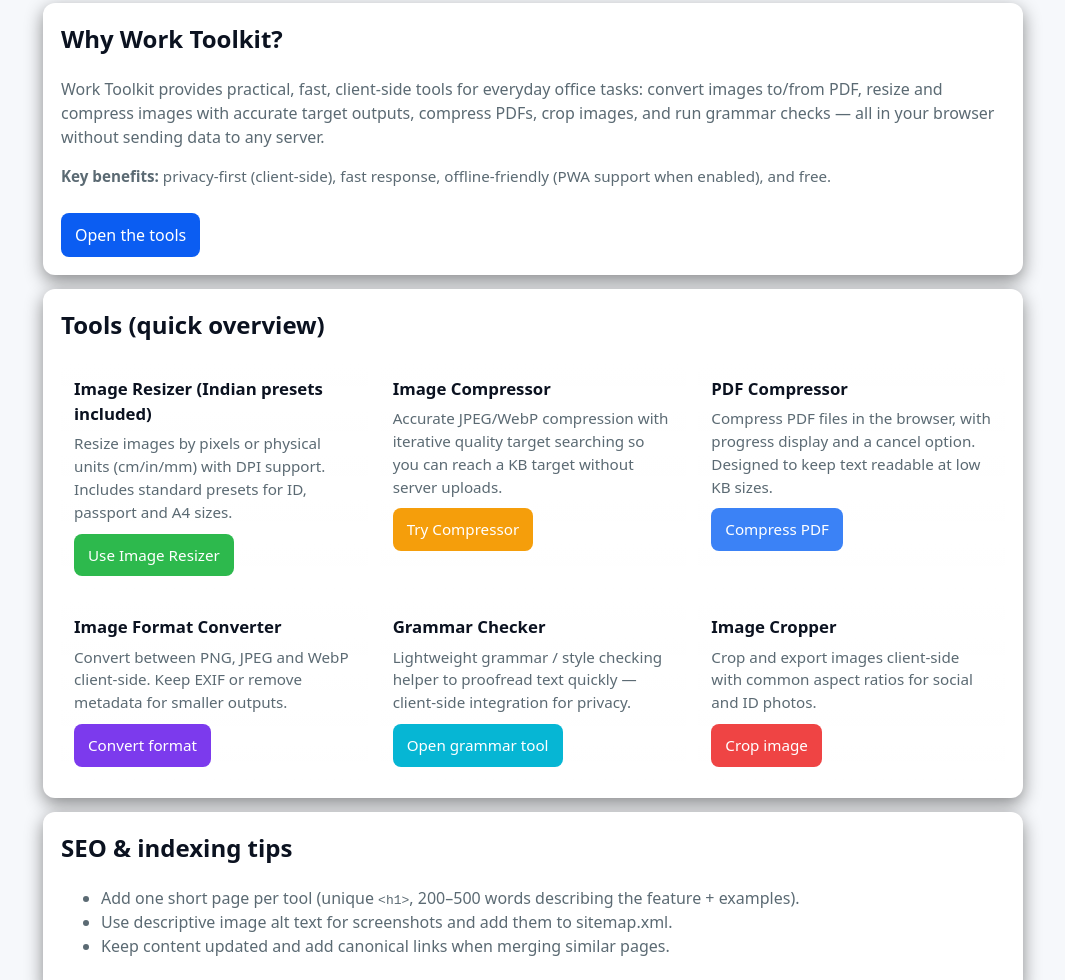
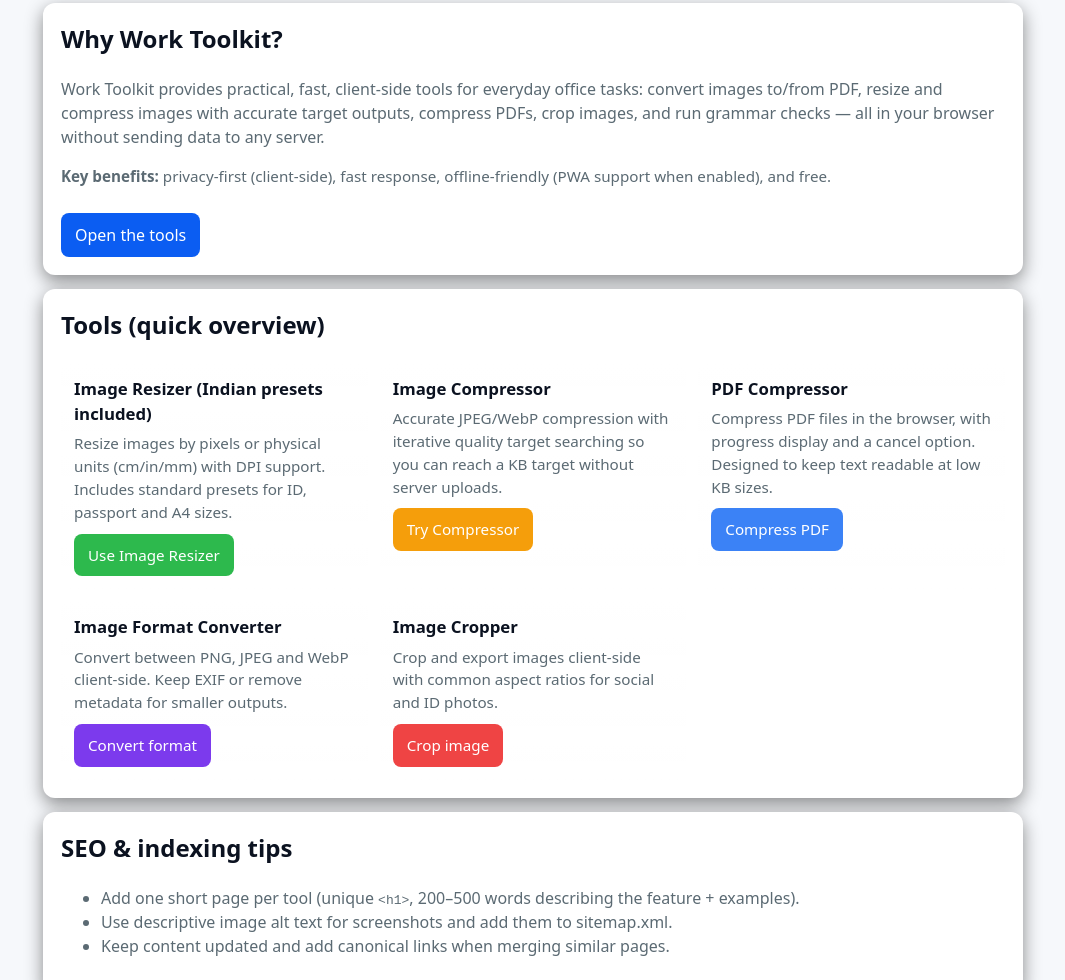
Before and after one commit to work-toolkit-pro/Work-Toolkit-Pro, a plain HTML site: page seo.html in a window 1280 px wide. Shown: the part 198-1178 px from the top of the page, without its empty margins (107-1172 px from the left). Drawn offline with Linux system fonts and the light colour scheme.

Commit message:
Add files via upload

```diff
--- a/seo.html
+++ b/seo.html
@@ -118,11 +118,7 @@
           <p><a href="./index.html" class="cta" style="background:#7c3aed">Convert format</a></p>
         </article>
 
-        <article class="tool" id="tool-grammar">
-          <h3>Grammar Checker</h3>
-          <p>Lightweight grammar / style checking helper to proofread text quickly — client-side integration for privacy.</p>
-          <p><a href="./index.html" class="cta" style="background:#06b6d4">Open grammar tool</a></p>
-        </article>
+
 
         <article class="tool" id="tool-crop">
           <h3>Image Cropper</h3>
```
